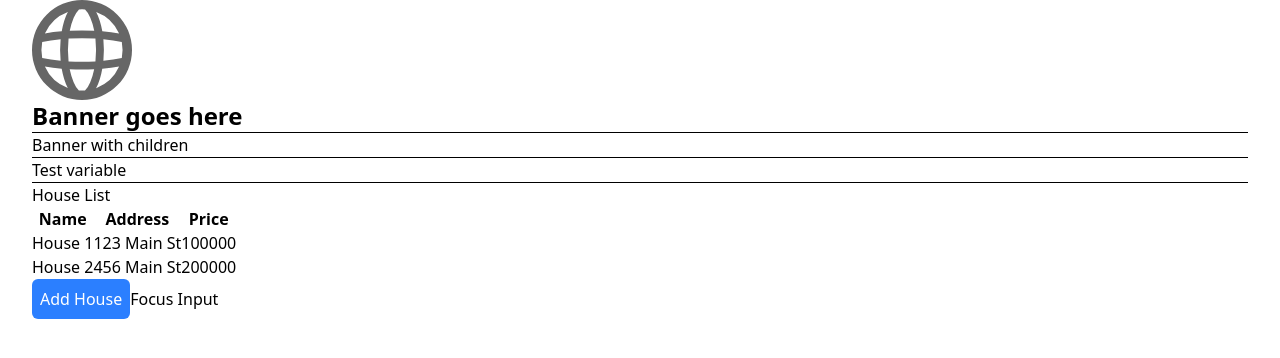
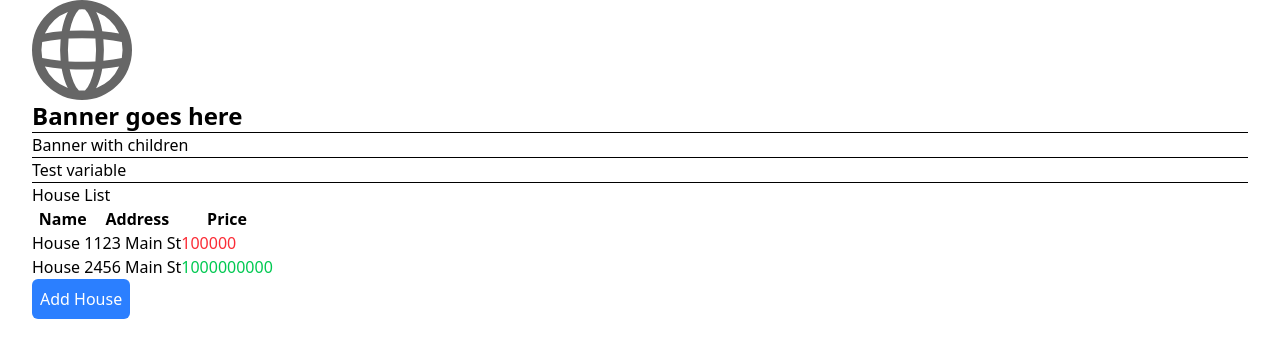
Before and after one commit to alekspanteli/my-app, a Next.js app: page / in a window 1280 px wide. Shown: the top 358 px of the page. Built offline with nearby package versions, Linux system fonts and the light colour scheme.

Commit message:
Enhance Home page with house selection functionality; refactor HouseList and HouseRow components to support house detail view. Update houses API to change price for House 2 and improve AddButton component typing.

```diff
--- a/app/api/houses/route.ts
+++ b/app/api/houses/route.ts
@@ -3,7 +3,7 @@ import { NextResponse } from "next/server";
 
 const housesArray: House[] = [
   { id: 1, name: "House 1", address: "123 Main St", price: 100000 },
-  { id: 2, name: "House 2", address: "456 Main St", price: 200000 },
+  { id: 2, name: "House 2", address: "456 Main St", price: 1000000000 },
 ];
 
 export async function GET() {
--- a/app/components/add-button.tsx
+++ b/app/components/add-button.tsx
@@ -1,11 +1,12 @@
-import { PropsWithChildren } from "react";
+type AddButtonProps = {
+  handleAddHouse: () => void;
+  children: React.ReactNode;
+};
 
 export default function AddButton({
   handleAddHouse,
   children,
-}: PropsWithChildren<{
-  handleAddHouse: () => void;
-}>) {
+}: AddButtonProps) {
   return (
     <button
       className="bg-blue-500 text-white p-2 rounded-md cursor-pointer"
--- a/app/components/house-list.tsx
+++ b/app/components/house-list.tsx
@@ -11,7 +11,7 @@ export type House = {
   price: number;
 };
 
-export default function HouseList() {
+export default function HouseList({ selectedHouse }: { selectedHouse: (house: House) => void }) {
   const [houses, setHouses] = useState<House[]>([]);
   const inputElement = useRef<HTMLInputElement>(null);
   useEffect(() => {
@@ -54,12 +54,12 @@ export default function HouseList() {
         </thead>
         <tbody>
           {houses.map((house) => (
-            <HouseRow key={house.id} {...house} />
+            <HouseRow key={house.id} house={house} selectedHouse={selectedHouse} />
           ))}
         </tbody>
       </table>
       <AddButton handleAddHouse={handleAddHouse}>Add House</AddButton>
-      <button onClick={focusInput}>Focus Input</button>
+
       <input type="text" ref={inputElement} onBlur={focusInput} />
     </>
   );
--- a/app/components/house-row.tsx
+++ b/app/components/house-row.tsx
@@ -1,11 +1,22 @@
 import { House } from "./house-list";
 
-export default function HouseRow({name, address, price}: Omit<House, 'id'>) {
+type HouseRowProps = {
+  house: House;
+  selectedHouse: (house: House) => void;
+}
+
+export default function HouseRow({ house, selectedHouse }: HouseRowProps) {
   return (
-    <tr>
-      <td>{name}</td>
-      <td>{address}</td>
-      <td>{price}</td>
+    <tr onClick={() => selectedHouse(house)} className="cursor-pointer hover:bg-gray-100">
+      <td>{house.name}</td>
+      <td>{house.address}</td>
+      {house.price && (
+        <td
+          className={`${house.price > 1000000 ? "text-green-500" : "text-red-500"}`}
+        >
+          {house.price}
+        </td>
+      )}
     </tr>
   );
 }
--- /dev/null
+++ b/app/components/house.tsx
@@ -0,0 +1,22 @@
+import type { House } from "./house-list";
+
+type HouseProps = {
+  house: House;
+  onBack: () => void;
+}
+
+export default function House({ house, onBack }: HouseProps) {
+  return (
+    <div className="p-4 border rounded-lg">
+      <h1 className="text-2xl font-bold mb-2">Name: {house.name}</h1>
+      <p className="mb-2">Address: {house.address}</p>
+      <p className="text-lg font-semibold">Price: ${house.price.toLocaleString()}</p>
+      <button
+        onClick={onBack}
+        className="mt-4 px-4 py-2 bg-gray-200 rounded hover:bg-gray-300"
+      >
+        Back to List
+      </button>
+    </div>
+  );
+}
--- a/app/page.tsx
+++ b/app/page.tsx
@@ -1,13 +1,18 @@
+"use client";
+
+import { useState } from "react";
 import Banner from "./components/banner";
 import BannerChildren from "./components/banner-children";
-import HouseList from "./components/house-list";
+import HouseList, { type House } from "./components/house-list";
+import HouseDetail from "./components/house";
 
 const myvariable = "Test variable";
 
 export default function Home() {
+  const [selectedHouse, setSelectedHouse] = useState<House | null>(null);
   return (
     <div className="container">
-      <Banner headerText="Banner goes here"/>
+      <Banner headerText="Banner goes here" />
       <hr />
       <BannerChildren>
         <h1>Banner with children</h1>
@@ -15,7 +20,11 @@ export default function Home() {
       <hr />
       {myvariable}
       <hr />
-      <HouseList />
+      {selectedHouse ? (
+        <HouseDetail house={selectedHouse} onBack={() => setSelectedHouse(null)} />
+      ) : (
+        <HouseList selectedHouse={setSelectedHouse} />
+      )}
     </div>
   );
 }
```
